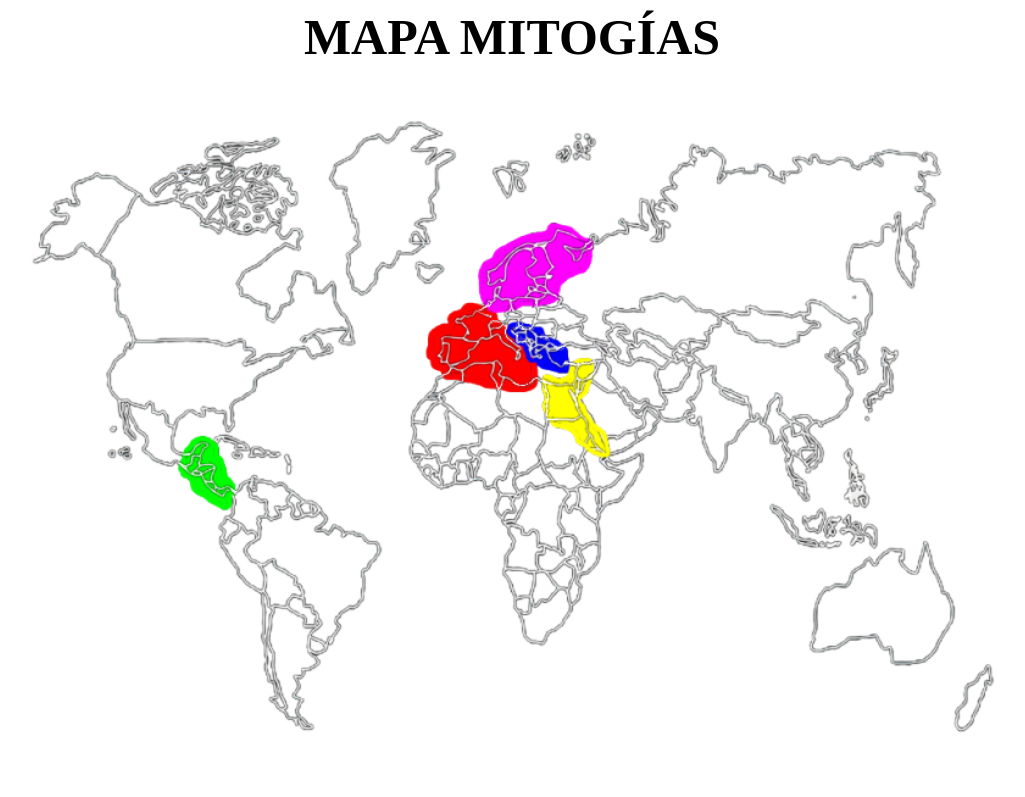
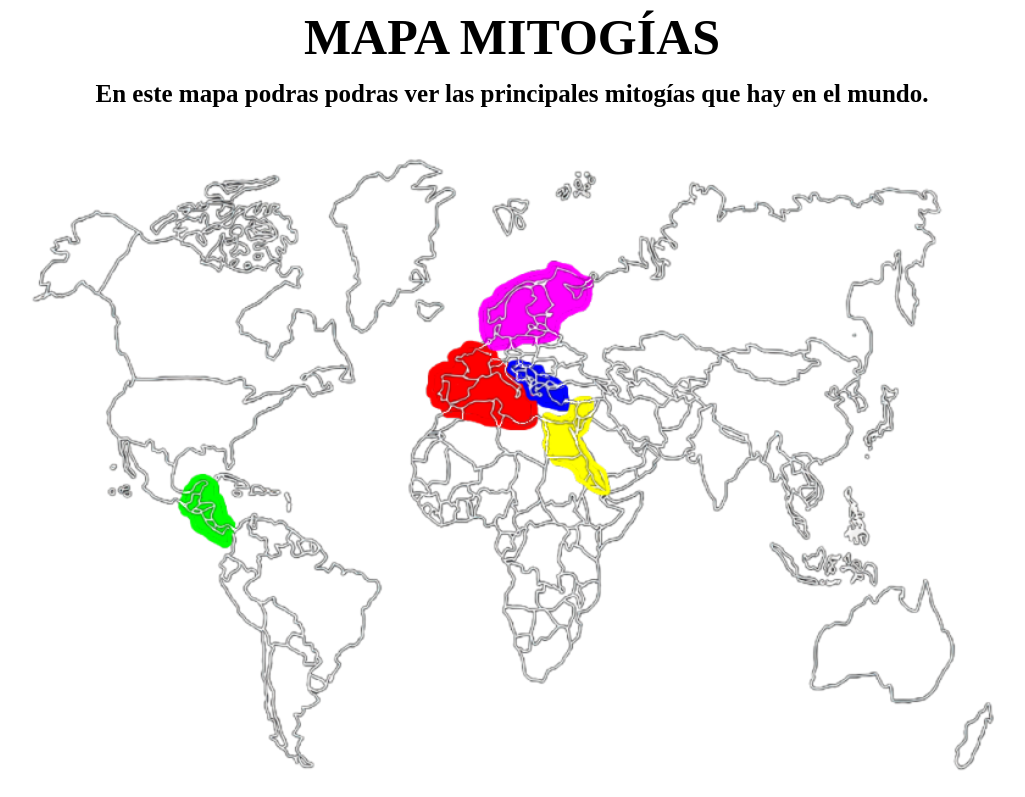
Before and after one commit to Jococa01/Proyecto-Integrado, a PHP site: the page made by .mapa de imagen/mapa de imagen.html in a window 1280 px wide. Shown: the part 56-853 px from the top of the page, without its empty margins (128-1153 px from the left). Before the commit the page ends 789 px from the top, so only its background shows below. Run offline with PHP 8.4, Linux system fonts and the light colour scheme.

Commit message:
explicación mapa

```diff
--- a/.mapa de imagen/mapa de imagen.html
+++ b/.mapa de imagen/mapa de imagen.html
@@ -76,6 +76,11 @@
     <h1>
         MAPA MITOGÍAS
     </h1>
+
+    <h2>
+        En este mapa podras podras ver las principales mitogías que hay en el mundo.
+    </h2>
+
     <center>
         <img usemap="#mapadeimagen" src="mapa-mejorado.png" width="1000px" height="auto" />
     </center>
--- a/.mapa de imagen/sample.css
+++ b/.mapa de imagen/sample.css
@@ -11,3 +11,11 @@ h1{
     font-family: 'Times New Roman', Times, serif;
     text-align: center;
 }
+
+h2{
+    color: black;
+    font-size: 25px;
+    font-weight: bold;
+    font-family: 'Times New Roman', Times, serif;
+    text-align: center;
+}
```
